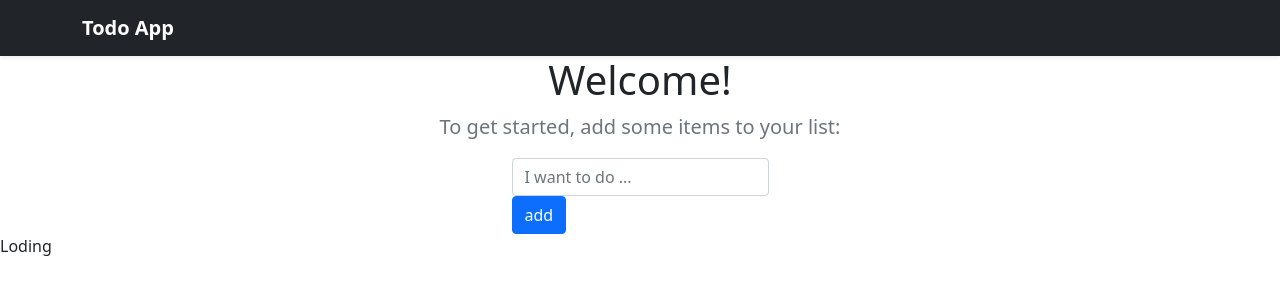
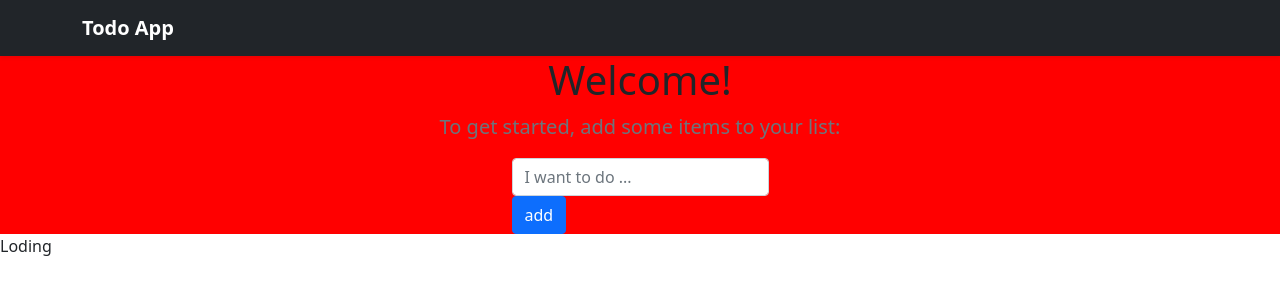
Before and after one commit to davoodkhany/vuejsblog, a Vue app: page / in a window 1280 px wide. Shown: the top 300 px of the page. Built offline with nearby package versions, Linux system fonts and the light colour scheme; no server answers.

Commit message:
scss scoped

```diff
--- a/src/components/AddToDo.vue
+++ b/src/components/AddToDo.vue
@@ -36,6 +36,9 @@
 </script>
 
 
-<style scoped lang="sass">
+<style  scoped lang="scss">
+    .jumbotron {
+    background-color: red;
 
+    }
 </style>
```
